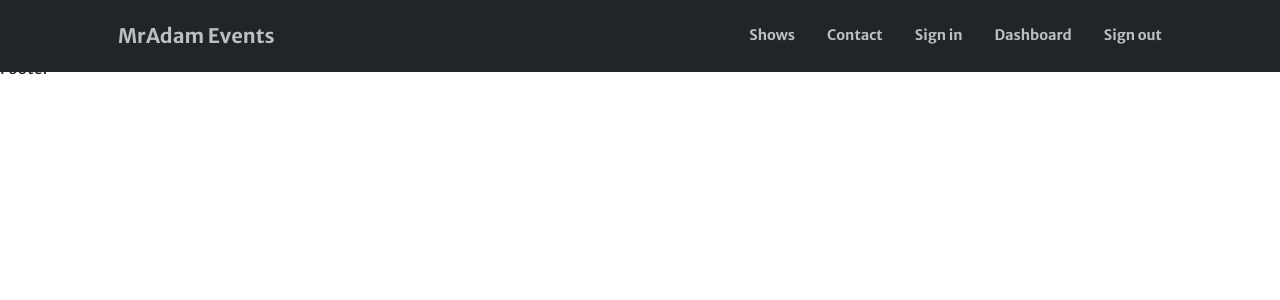
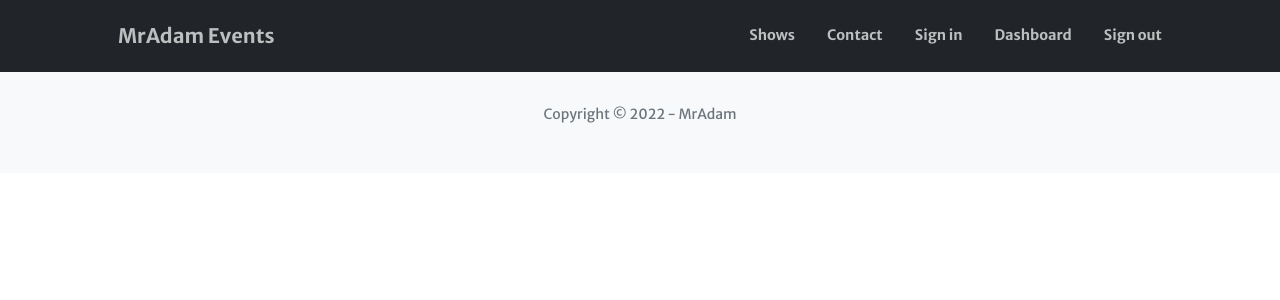
Before and after one commit to MrAdamUs/full-stack-project-with-nextjs, a Next.js app: page / in a window 1280 px wide. Shown: the top 300 px of the page. Built offline with nearby package versions, Linux system fonts and the light colour scheme.

Commit message:
create footer

```diff
--- a/components/navigation/footer.js
+++ b/components/navigation/footer.js
@@ -1,5 +1,13 @@
 const Footer = () => {
-  return <div>Footer</div>
+  return (
+    <footer className='bg-light py-5'>
+      <div className='container px-4 px-lg-5'>
+        <div className='small text-center text-muted'>
+          Copyright © 2022 - MrAdam
+        </div>
+      </div>
+    </footer>
+  )
 }
 
 export default Footer
```
